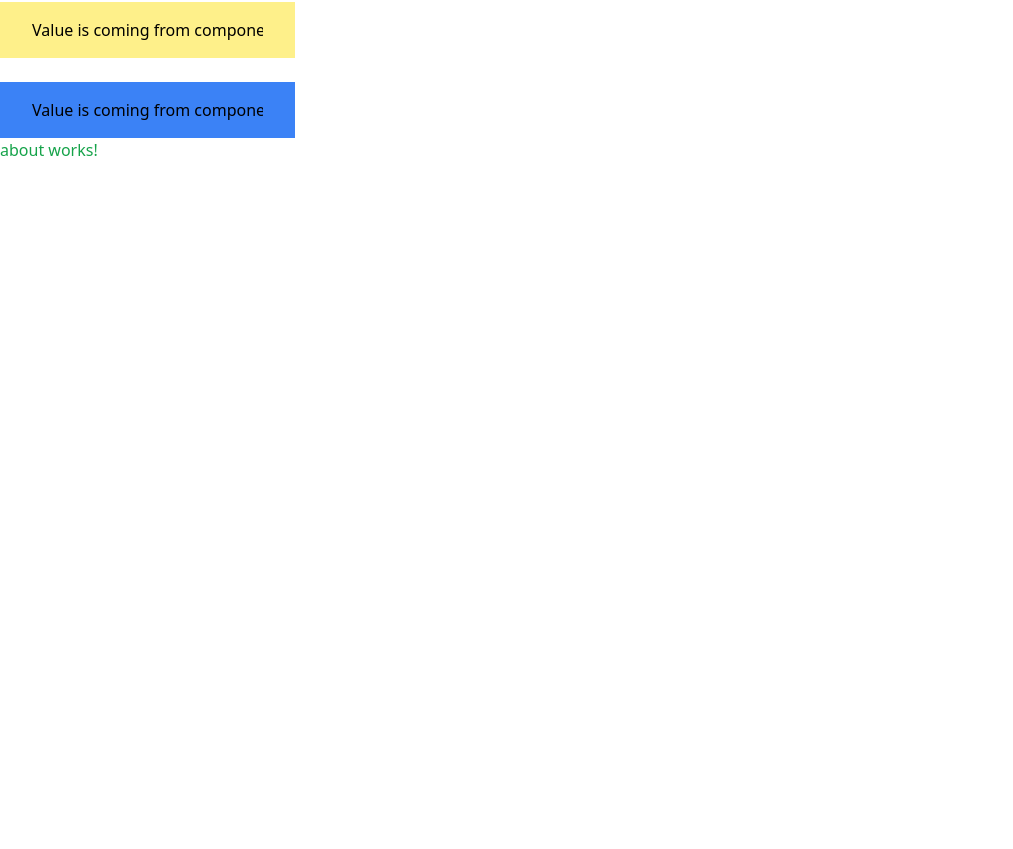
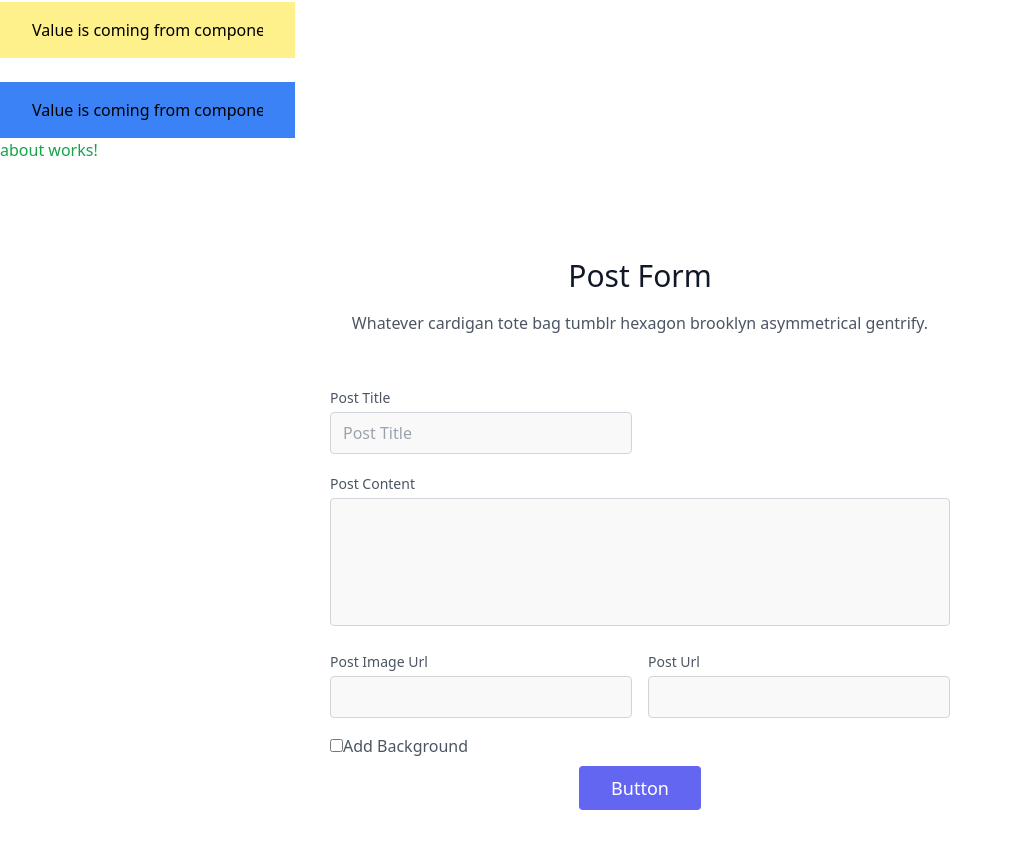
Before and after one commit to DushanMalind/Angular-Learning, an Angular app: page /about in a window 1280 px wide. Shown: the part 611-1460 px from the top of the page, without its empty margins (0-1013 px from the left). Before the commit the page ends 800 px from the top, so only its background shows below. Built offline with nearby package versions, Linux system fonts and the light colour scheme.

Commit message:
about form Add

```diff
--- a/src/app/about/about.component.html
+++ b/src/app/about/about.component.html
@@ -1 +1,65 @@
 <p class="text-green-600">about works!</p>
+
+<!--
+<div class="container px-5 py-24 mx-auto">
+  <h1>Post Form</h1>
+  <input type="text" placeholder="Post Title">
+  <br>
+  <textarea name="" id="" cols="30" rows="10" placeholder="Post Content"></textarea>
+  <br>
+  <input type="text" placeholder="Post Image Url">
+  <br>
+  <input type="text" placeholder="Post Url">
+  <br>
+  <input type="checkbox" >Add Background
+
+</div>
+-->
+
+
+<section class="text-gray-600 body-font relative">
+  <div class="container px-5 py-24 mx-auto">
+    <div class="flex flex-col text-center w-full mb-12">
+      <h1 class="sm:text-3xl text-2xl font-medium title-font mb-4 text-gray-900">Post Form</h1>
+      <p class="lg:w-2/3 mx-auto leading-relaxed text-base">Whatever cardigan tote bag tumblr hexagon brooklyn asymmetrical gentrify.</p>
+    </div>
+    <div class="lg:w-1/2 md:w-2/3 mx-auto">
+      <div class="flex flex-wrap -m-2">
+        <div class="p-2 w-1/2">
+          <div class="relative">
+            <label for="name" class="leading-7 text-sm text-gray-600">Post Title</label>
+            <input  type="text" placeholder="Post Title" id="name" name="name" class="w-full bg-gray-100 bg-opacity-50 rounded border border-gray-300 focus:border-indigo-500 focus:bg-white focus:ring-2 focus:ring-indigo-200 text-base outline-none text-gray-700 py-1 px-3 leading-8 transition-colors duration-200 ease-in-out">
+          </div>
+        </div>
+        <div class="p-2 w-full">
+          <div class="relative">
+            <label for="message" class="leading-7 text-sm text-gray-600">Post Content</label>
+            <textarea id="message" name="message" class="w-full bg-gray-100 bg-opacity-50 rounded border border-gray-300 focus:border-indigo-500 focus:bg-white focus:ring-2 focus:ring-indigo-200 h-32 text-base outline-none text-gray-700 py-1 px-3 resize-none leading-6 transition-colors duration-200 ease-in-out"></textarea>
+          </div>
+        </div>
+        <div class="p-2 w-1/2">
+          <div class="relative">
+            <label for="image" class="leading-7 text-sm text-gray-600">Post Image Url</label>
+            <input type="text" id="image" name="" class="w-full bg-gray-100 bg-opacity-50 rounded border border-gray-300 focus:border-indigo-500 focus:bg-white focus:ring-2 focus:ring-indigo-200 text-base outline-none text-gray-700 py-1 px-3 leading-8 transition-colors duration-200 ease-in-out">
+          </div>
+        </div>
+        <div class="p-2 w-1/2">
+          <div class="relative">
+            <label for="url" class="leading-7 text-sm text-gray-600">Post Url</label>
+            <input type="text" id="url" name="" class="w-full bg-gray-100 bg-opacity-50 rounded border border-gray-300 focus:border-indigo-500 focus:bg-white focus:ring-2 focus:ring-indigo-200 text-base outline-none text-gray-700 py-1 px-3 leading-8 transition-colors duration-200 ease-in-out">
+          </div>
+        </div>
+        <div class="p-2 w-full">
+          <input type="checkbox" >Add Background
+      </div>
+      </div>
+        <div class="p-2 w-full">
+          <button class="flex mx-auto text-white bg-indigo-500 border-0 py-2 px-8 focus:outline-none hover:bg-indigo-600 rounded text-lg">Button</button>
+        </div>
+
+      </div>
+    </div>
+
+
+
+</section>
```
